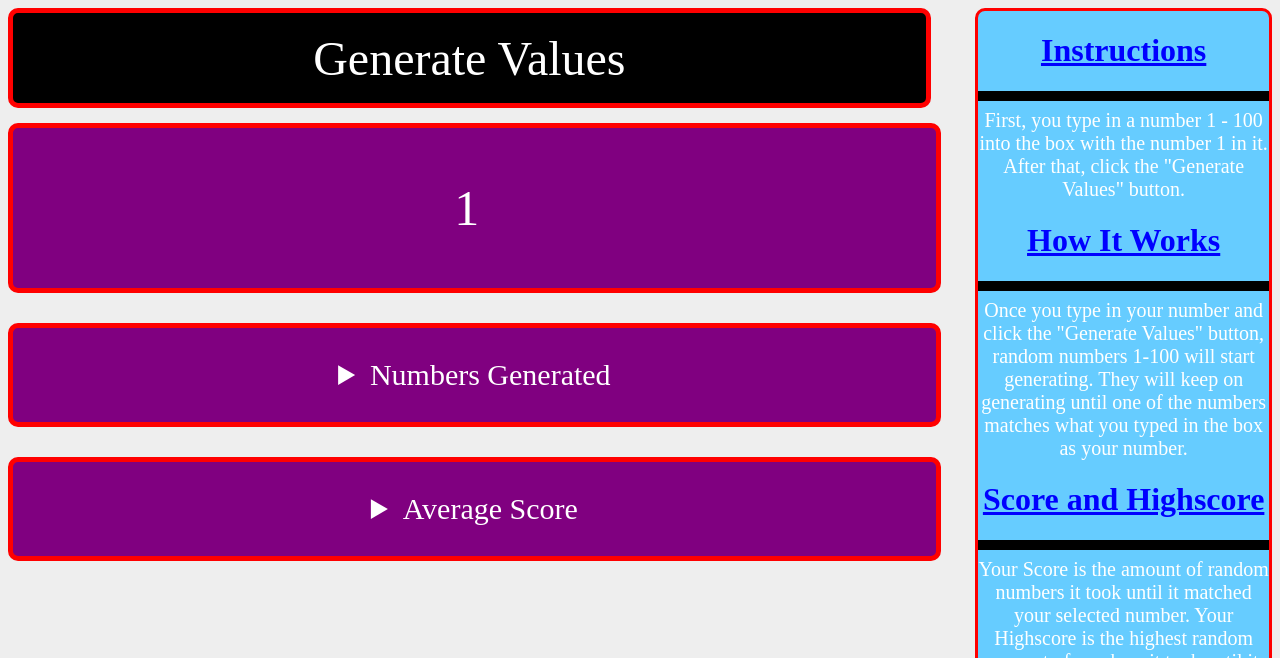
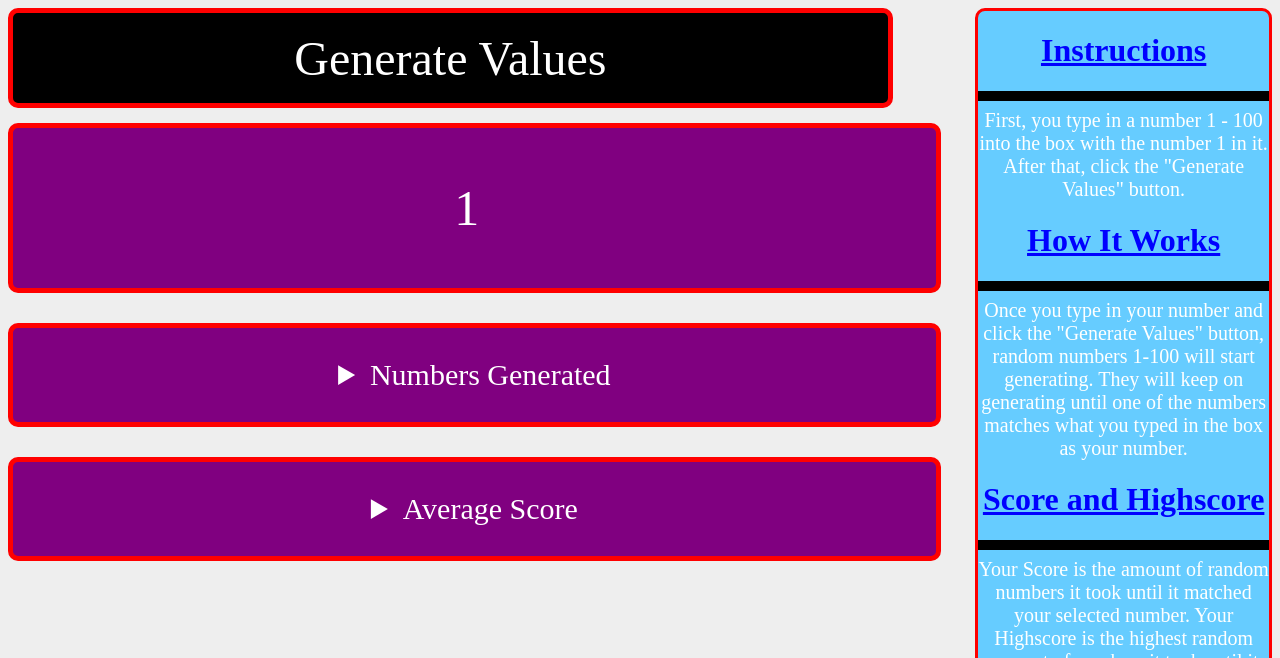
Before and after one commit to WalrusBoi/Random-Percent-Gen, a plain HTML site: page index.html in a window 1280 px wide. Shown: the top 658 px of the page. Drawn offline with Linux system fonts and the light colour scheme.

Commit message:
Update percent.css

```diff
--- a/percent.css
+++ b/percent.css
@@ -18,7 +18,7 @@ h1 {
 
     margin-right: auto;
     height: 100px;
-    width: 73%;
+    width: 70%;
     font-family: Helvetica-Compressed;
 
 }
```
